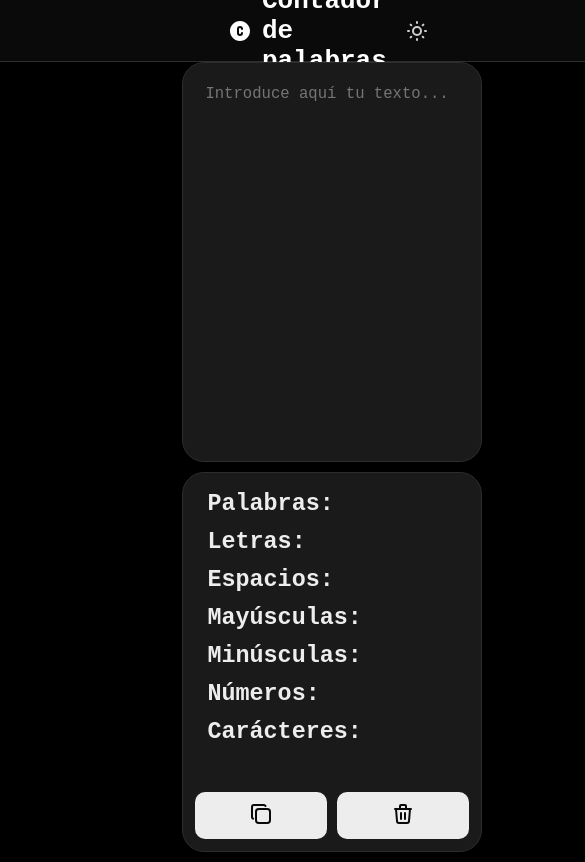
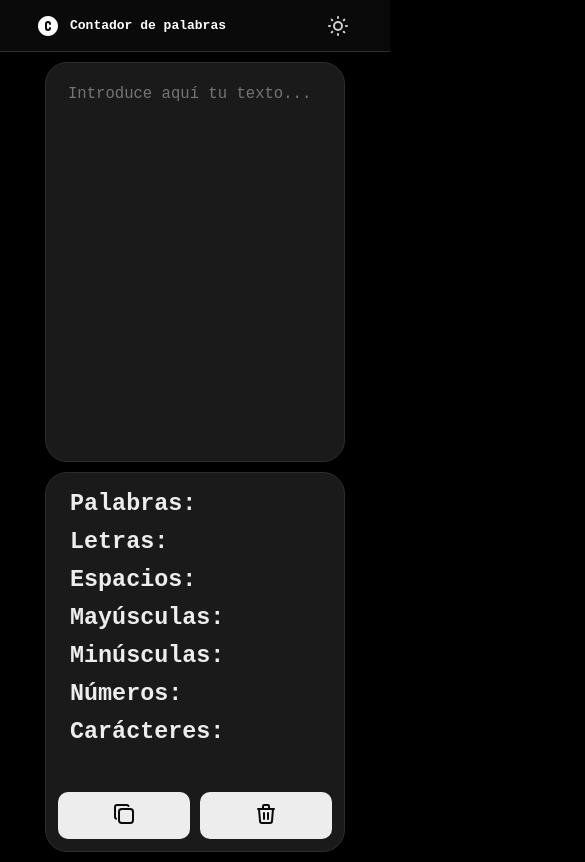
Before and after one commit to juanjk24/words-count, a website built with Vite: page index.html in a window 390 px wide. Shown: the top 862 px of the page, 585 px wide, since content can reach past the window. Built offline with nearby package versions, Linux system fonts and the light colour scheme.

Commit message:
Update responsive desing

```diff
--- a/src/css/responsive.css
+++ b/src/css/responsive.css
@@ -1,20 +1,31 @@
 /* responsive design */
 
 @media (max-width: 768px) {
+  .header {
+    padding: 0px 36px !important;
+    margin-bottom: 10px;
+
+    h1 {
+      padding: 0 !important;
+      padding-left: 10px !important;
+      margin: 0 !important;
+      font-size: medium;
+    }
+
+    .navbar {
+      #theme-mode-btn {
+        width: 32px !important;
+        height: 32px !important;
+      }
+    }
+  }
+
   #app {
     height: auto !important;
     flex-direction: column;
   }
 
   main {
-    header {
-      h1 {
-        padding: 10px;
-        font-size: large;
-        margin: 0;
-      }
-    }
-
     .textarea-container {
       width: 300px;
       height: 400px;
```
